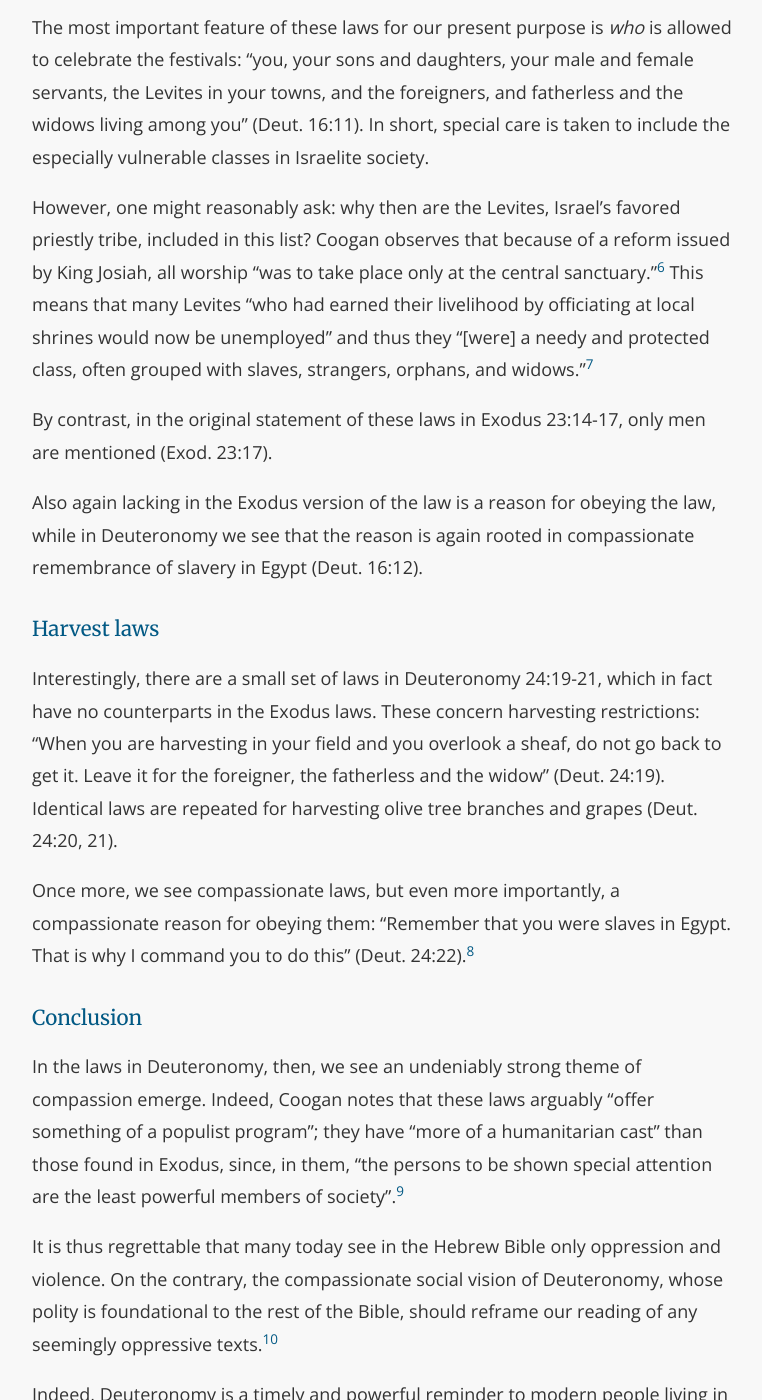
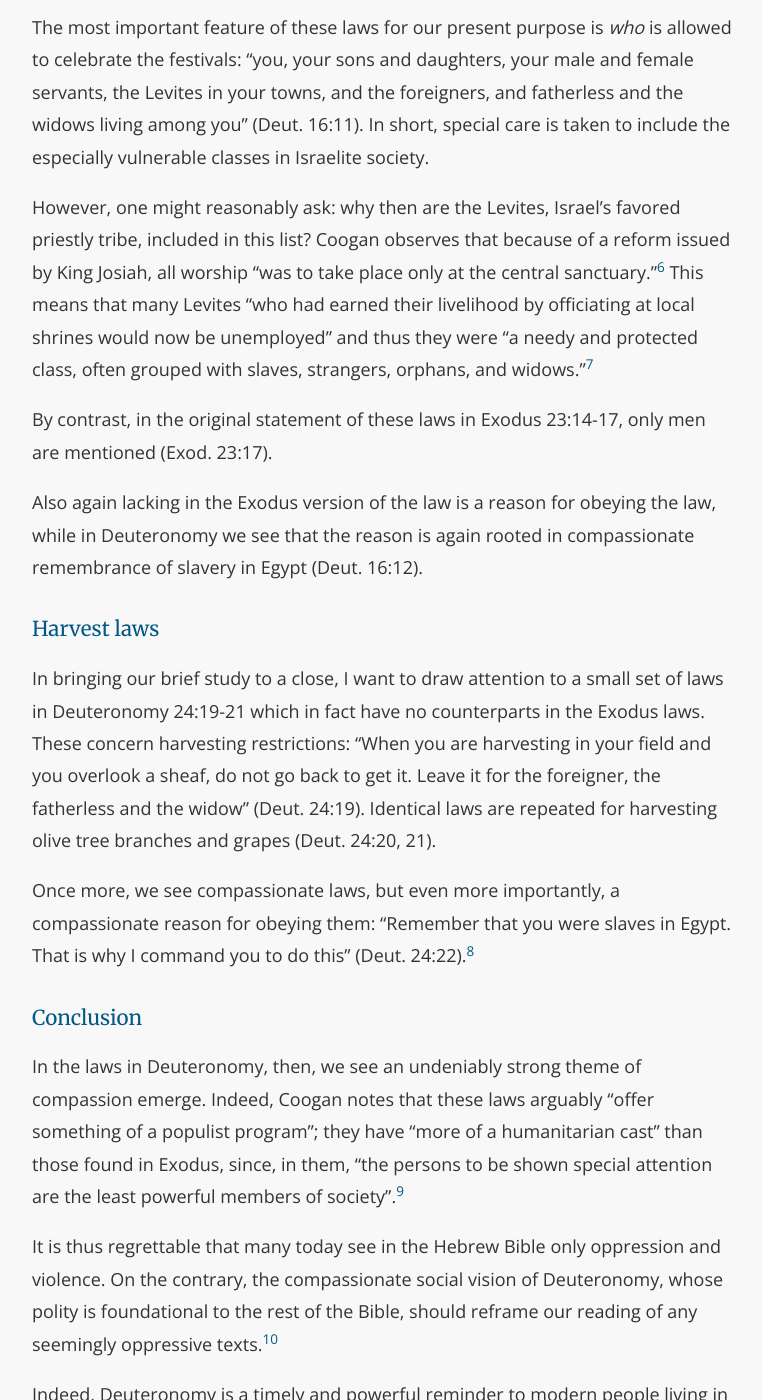
Before and after one commit to second-breakfast/second-breakfast.github.io, a Jekyll site: the page built from _posts/2020-05-02-deuteronomy.markdown, in a window 1280 px wide and 1400 px high, scrolled down 2902 px. Shown: the whole window, without its empty margins (256-1018 px from the left). Built offline with Jekyll 4.4.1, drawn with Linux system fonts in a browser that asks for light colours; some of the changed text lies outside the part shown.

Commit message:
Update Deuteronomy post

```diff
--- a/_posts/2020-05-02-deuteronomy.markdown
+++ b/_posts/2020-05-02-deuteronomy.markdown
@@ -39,14 +39,14 @@ In Deuteronomy 16:1-17, we see laws concerning three festivals: The Festival of
 
 The most important feature of these laws for our present purpose is *who* is allowed to celebrate the festivals: “you, your sons and daughters, your male and female servants, the Levites in your towns, and the foreigners, and fatherless and the widows living among you” (Deut. 16:11). In short, special care is taken to include the especially vulnerable classes in Israelite society.
 
-However, one might reasonably ask: why then are the Levites, Israel's favored priestly tribe, included in this list? Coogan observes that because of a reform issued by King Josiah, all worship “was to take place only at the central sanctuary.”<sup id="a6">[6](#f6)</sup> This means that many Levites “who had earned their livelihood by officiating at local shrines would now be unemployed” and thus they “\[were\] a needy and protected class, often grouped with slaves, strangers, orphans, and widows.”<sup id="a7">[7](#f7)</sup>
+However, one might reasonably ask: why then are the Levites, Israel's favored priestly tribe, included in this list? Coogan observes that because of a reform issued by King Josiah, all worship “was to take place only at the central sanctuary.”<sup id="a6">[6](#f6)</sup> This means that many Levites “who had earned their livelihood by officiating at local shrines would now be unemployed” and thus they were “a needy and protected class, often grouped with slaves, strangers, orphans, and widows.”<sup id="a7">[7](#f7)</sup>
 
 By contrast, in the original statement of these laws in Exodus 23:14-17, only men are mentioned (Exod. 23:17).
 
 Also again lacking in the Exodus version of the law is a reason for obeying the law, while in Deuteronomy we see that the reason is again rooted in compassionate remembrance of slavery in Egypt (Deut. 16:12).
 
 ### Harvest laws
-Interestingly, there are a small set of laws in Deuteronomy 24:19-21, which in fact have no counterparts in the Exodus laws. These concern harvesting restrictions: “When you are harvesting in your field and you overlook a sheaf, do not go back to get it. Leave it for the foreigner, the fatherless and the widow” (Deut. 24:19). Identical laws are repeated for harvesting olive tree branches and grapes (Deut. 24:20, 21).
+In bringing our brief study to a close, I want to draw attention to a small set of laws in Deuteronomy 24:19-21 which in fact have no counterparts in the Exodus laws. These concern harvesting restrictions: “When you are harvesting in your field and you overlook a sheaf, do not go back to get it. Leave it for the foreigner, the fatherless and the widow” (Deut. 24:19). Identical laws are repeated for harvesting olive tree branches and grapes (Deut. 24:20, 21).
 
 Once more, we see compassionate laws, but even more importantly, a compassionate reason for obeying them: “Remember that you were slaves in Egypt. That is why I command you to do this” (Deut. 24:22).<sup id="a8">[8](#f8)</sup>
 
```
Also changed, not shown: other parts of _posts/2020-05-02-deuteronomy.markdown (+1 -1 lines).
